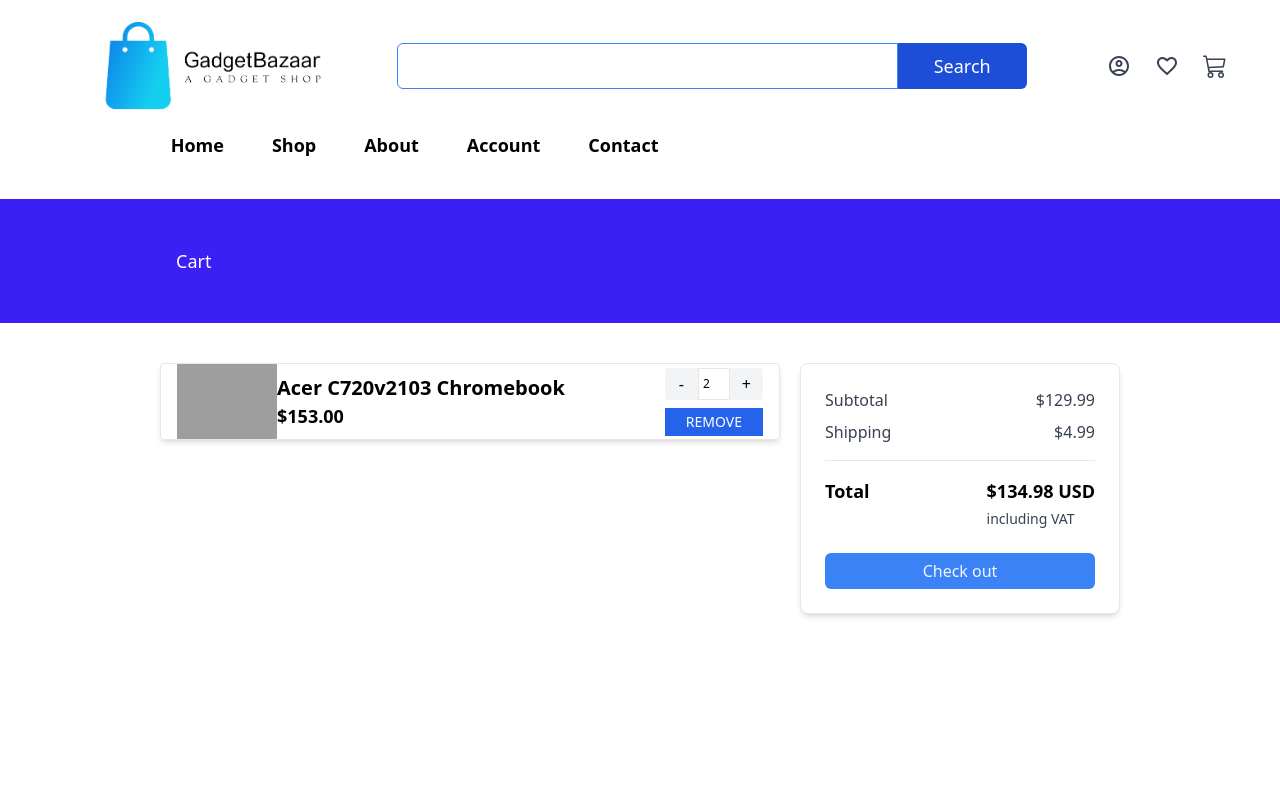
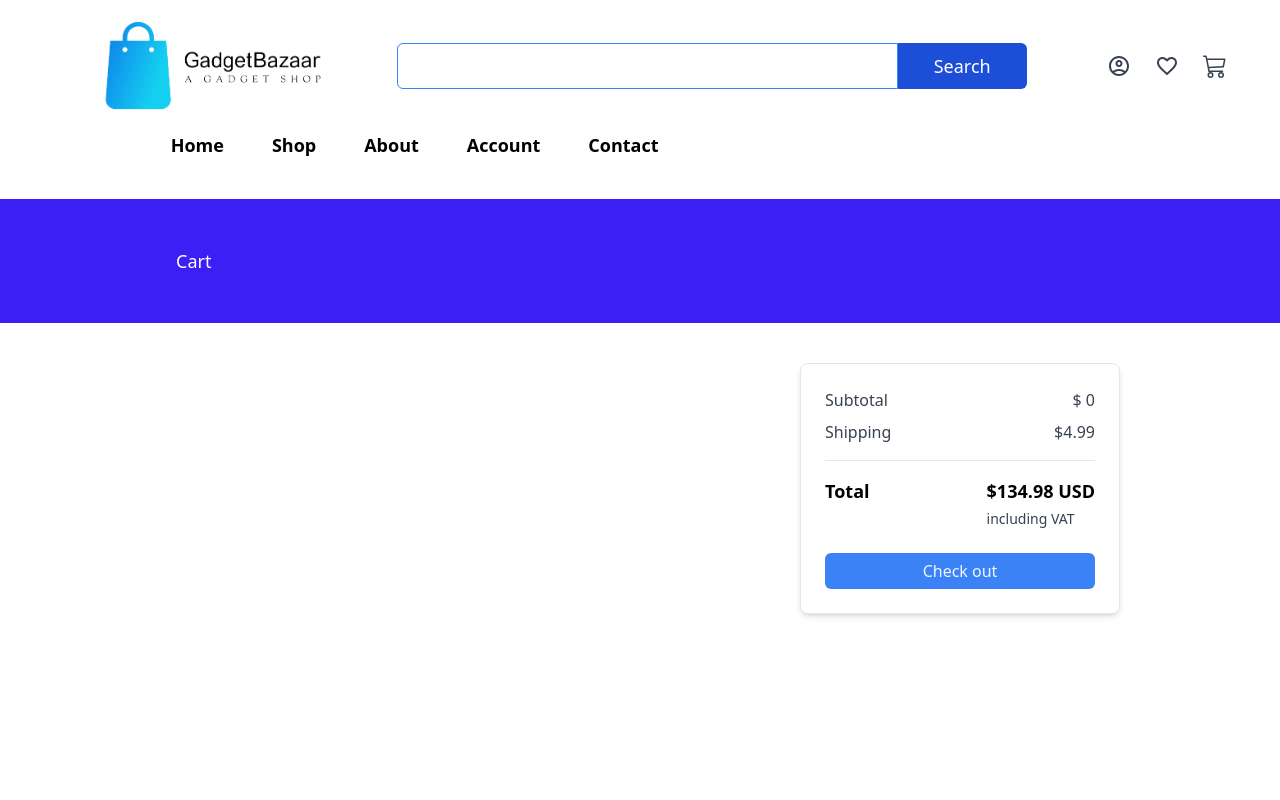
Before and after one commit to Naiem1/ecommerce-app, a Next.js app: page /cart in a window 1280 px wide. Shown: the top 800 px of the page. Built offline with nearby package versions, Linux system fonts and the light colour scheme; grey boxes are pictures that could not be loaded.

Commit message:
feat: Implemented addItemToCart feature

```diff
--- a/app/cart/page.js
+++ b/app/cart/page.js
@@ -1,8 +1,11 @@
+'use client'
 import Image from 'next/image';
-const monitor =
-  'https://template66564.motopreview.com/mt-demo/66500/66564/mt-content/uploads/2018/07/mt-1522_products_img15.jpg';
+import { useSelector } from 'react-redux';
+
 
 const CartPage = () => {
+  const cartState = useSelector(state => state.cart);
+
   return (
     <div className="mt-10">
       <div className="w-full bg-[#3C1FF4] mb-10 py-12">
@@ -11,13 +14,13 @@
 
       <div className="w-9/12  m-auto flex">
         <div className='flex-1 '>
-          <div className='flex align-items shadow-md px-4 rounded border'>
-            <div >
-              <Image src={monitor} width={100} height={90} alt="product image" />
+          {cartState?.item?.map((cart) => <div className='flex align-items shadow-md px-4 py-4 my-1 rounded border'>
+            <div className='mr-3' >
+              <Image src={cart.thumbnail} width={100} height={90} alt="product image" />
             </div>
             <div>
-              <h4 className='font-semibold text-xl'>Acer C720v2103 Chromebook</h4>
-              <p className='font-semibold text-lg'>$153.00</p>
+              <h4 className='font-semibold text-xl'>{cart.title }</h4>
+              <p className='font-semibold text-lg'>$ { cart.price}</p>
             </div>
 
 
@@ -32,14 +35,14 @@
                 <button className='px-1 py-1 bg-blue-600 text-white w-full text-sm hover:bg-red-500'> REMOVE</button>
               </div>
             </div>
-          </div>
+          </div>)}
         </div>
 
 
         <div className="mt-6 h-full rounded-lg border ml-5 bg-white p-6 shadow-md md:mt-0 md:w-1/3">
         <div className="mb-2 flex justify-between">
           <p className="text-gray-700">Subtotal</p>
-          <p className="text-gray-700">$129.99</p>
+            <p className="text-gray-700">$ { cartState.totalPrice}</p>
         </div>
         <div className="flex justify-between">
           <p className="text-gray-700">Shipping</p>
--- a/components/shared/ProductCard/ProductCard.js
+++ b/components/shared/ProductCard/ProductCard.js
@@ -1,18 +1,19 @@
+'use client'
+
+import { addItemToCart } from '@redux/slices/cartSlice';
 import Image from 'next/image';
 import Link from 'next/link';
+import { useDispatch, useSelector } from 'react-redux';
 
-const laptop =
-  'https://template66564.motopreview.com/mt-demo/66500/66564/mt-content/uploads/2018/07/mt-1522_products_img01.jpg';
-const tablet =
-  'https://template66564.motopreview.com/mt-demo/66500/66564/mt-content/uploads/2018/07/mt-1522_products_img02.jpg';
-const speaker =
-  'https://template66564.motopreview.com/mt-demo/66500/66564/mt-content/uploads/2018/07/mt-1522_products_img03.jpg';
-const phone =
-  'https://template66564.motopreview.com/mt-demo/66500/66564/mt-content/uploads/2018/07/mt-1522_products_img04.jpg';
 
 const ProductCard = ({ product }) => {
+  const dispatch = useDispatch();
   const { thumbnail, images, title, price, id } = product;
- console.log(product.id)
+
+  const handleAddToCart = (product) => {
+    dispatch(addItemToCart(product))
+  }
+
 
   return (
     <div className="border p-2  max-w-[300px] text-center m-2">
@@ -29,7 +30,7 @@
           <p className="font-bold text-gray-500 text-lg">$ {price}</p>
         </div>
         <div className="mt-3">
-          <button className="bg-blue-700 py-2 px-4 text-white font-semibold hover:bg-blue-800">
+          <button onClick={() => handleAddToCart(product)} className="bg-blue-700 py-2 px-4 text-white font-semibold hover:bg-blue-800">
             ADD TO CART
           </button>
         </div>
--- /dev/null
+++ b/redux/slices/cartSlice.js
@@ -0,0 +1,30 @@
+import { createSlice } from "@reduxjs/toolkit";
+
+const initialState = {
+  item: [],
+  totalPrice: 0
+}
+
+export const cartSlice = createSlice({
+  name: 'cart',
+  initialState,
+  reducers: {
+    addItemToCart: (state, action) => {
+      const newItem = action.payload;
+      return {
+        ...state,
+        item: [...state.item, newItem],
+        totalPrice: state.totalPrice + newItem.price
+      }
+    },
+    removeItemFromCart: (state, action) => {
+
+    },
+    clearCart: (state) => {
+
+    }
+  }
+});
+
+export default cartSlice.reducer;
+export const { addItemToCart, removeItemFromCart, clearCart } = cartSlice.actions;
--- a/redux/store/store.js
+++ b/redux/store/store.js
@@ -1,10 +1,12 @@
 import { configureStore } from "@reduxjs/toolkit";
 import productsReducer from '../slices/productsSlice';
+import cartReducer from "@redux/slices/cartSlice";
 
 
 const store = configureStore({
   reducer: {
-    products: productsReducer
+    products: productsReducer,
+    cart: cartReducer,
   }
 })
 
```
